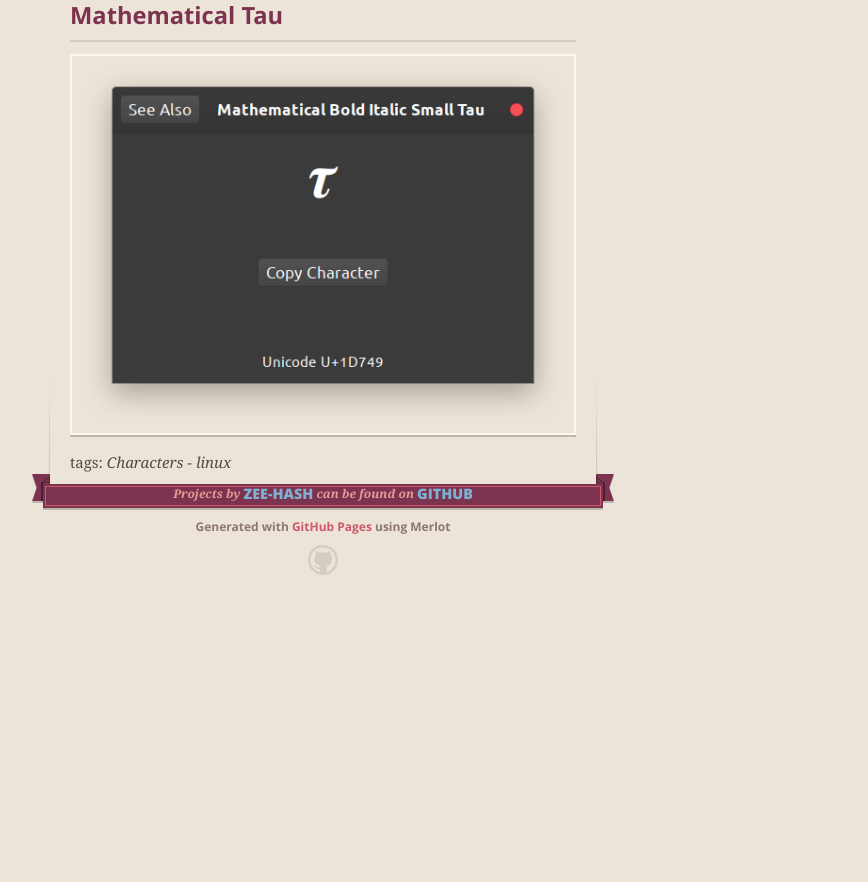
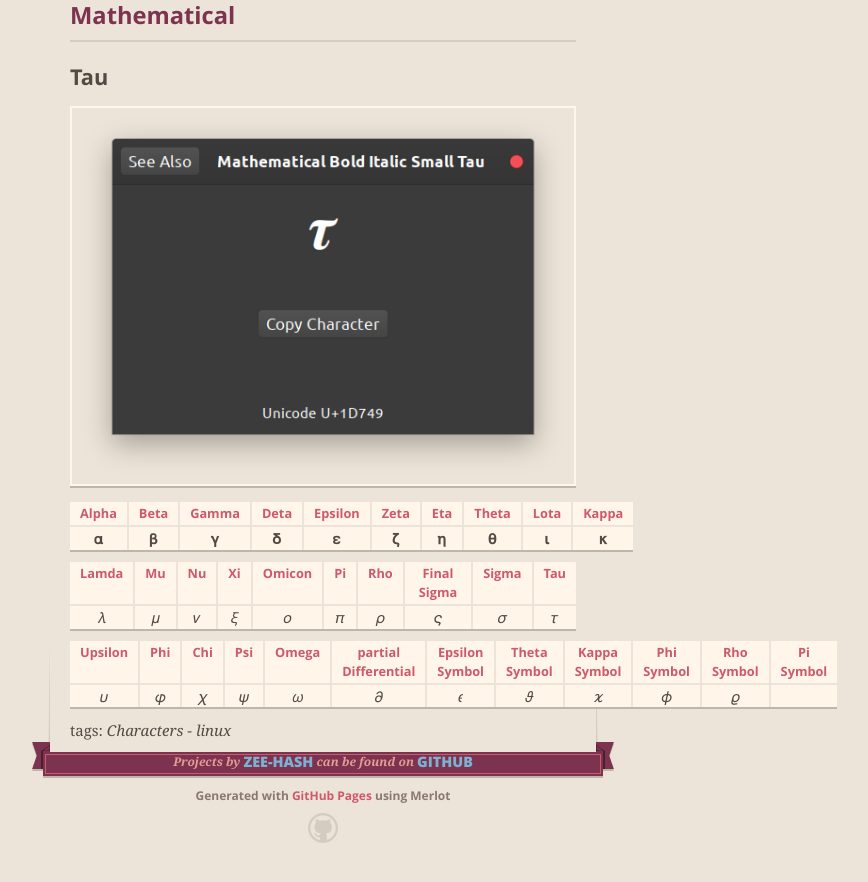
Before and after one commit to Zee-hash/zee-hash.github.io, a Jekyll site: the page built from _posts/2020-07-14-special-characters.markdown, in a window 1280 px wide and 1400 px high, scrolled down 532 px. Shown: the part 517-1399 px from the top of the window, without its empty margins (317-1185 px from the left). Built offline with Jekyll 4.4.1, drawn with Linux system fonts in a browser that asks for light colours; before the commit the page ends 1664 px from its top, so only the background shows below that.

Commit message:
update post

```diff
--- a/_posts/2020-07-14-special-characters.markdown
+++ b/_posts/2020-07-14-special-characters.markdown
@@ -19,5 +19,18 @@ Skills:
 
 ![Search Result](/assets/images/post_images/20200714search-results.png)
 
-## Mathematical Tau
+## Mathematical
+### Tau
 ![Characters](/assets/images/post_images/20200714Characters.png)
+
+|Alpha|Beta|Gamma|Deta|Epsilon|Zeta|Eta|Theta|Lota|Kappa|
+|:---:|:---:|:---:|:---:|:---:|:---:|:---:|:---:|:---:|:---:|
+|𝛂|𝛃|𝛄|𝛅|𝛆|𝛇|𝛈|𝛉|𝛊|𝛋|
+
+|Lamda|Mu|Nu|Xi|Omicon|Pi|Rho|Final Sigma|Sigma|Tau|
+|:---:|:---:|:---:|:---:|:---:|:---:|:---:|:---:|:---:|:---:|
+|𝜆|𝜇|𝜈|𝜉|𝜊|𝜋|𝜌|𝜍|𝜎|𝜏|
+
+|Upsilon|Phi|Chi|Psi|Omega|partial Differential|Epsilon Symbol|Theta Symbol|Kappa Symbol|Phi Symbol|Rho Symbol|Pi Symbol|
+|:---:|:---:|:---:|:---:|:---:|:---:|:---:|:---:|:---:|:---:|:---:|:---:|
+|𝜐|𝜑|𝜒|𝜓|𝜔|𝜕|𝜖|𝜗|𝜘|𝜙|𝜚|
```
